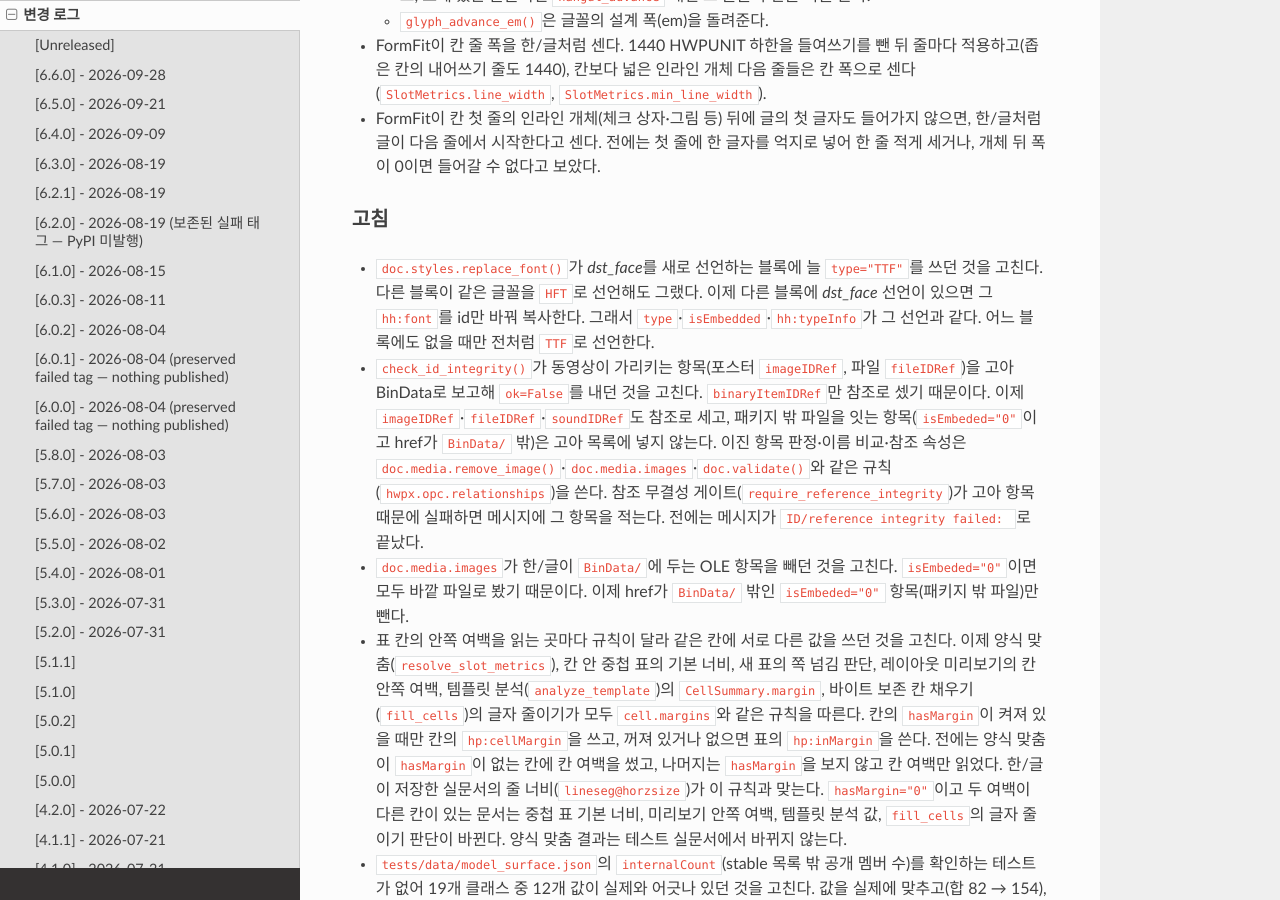
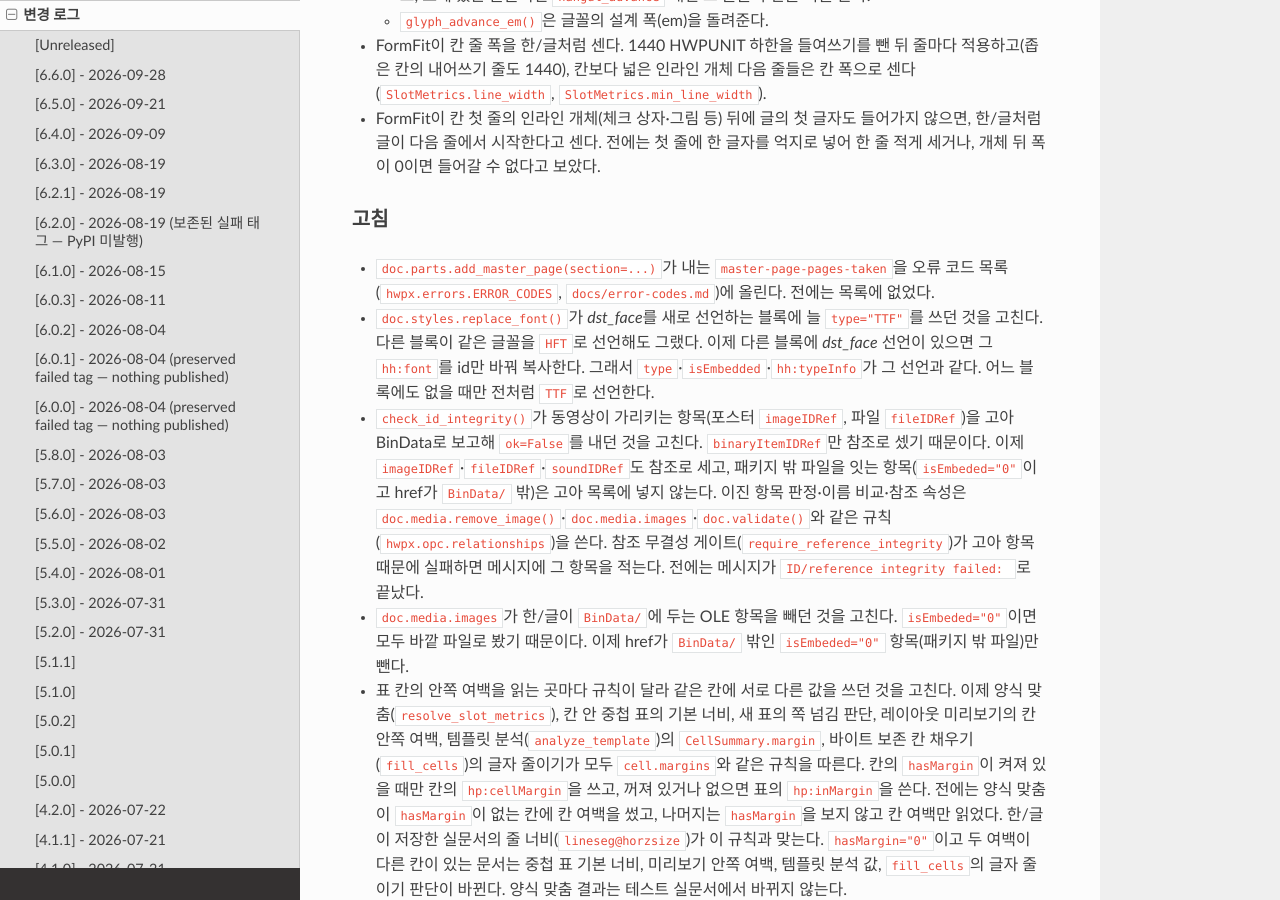
Before and after one commit to airmang/python-hwpx, a Sphinx documentation site: the page built from docs/changelog.md, in a window 1280 px wide and 900 px high, scrolled down 1327 px. Built offline with Sphinx 7.4.7 and the Read the Docs theme 3.1.0, drawn with Linux system fonts in a browser that asks for light colours.

Commit message:
fix(errors): register master-page-pages-taken
doc.parts.add_master_page(section=...) raises master-page-pages-taken
when the section already has a master page for the same pages, but the
code was missing from hwpx.errors.ERROR_CODES and docs/error-codes.md.
The error census lock still predated it, so test_every_raised_code_is_registered
passed only until the next change regenerates the lock. The code is now
registered and the lock regenerated.

Co-Authored-By: Claude Opus 5.5 <noreply@anthropic.com>

```diff
--- a/CHANGELOG.md
+++ b/CHANGELOG.md
@@ -56,6 +56,8 @@
 
 ### 고침
 
+- `doc.parts.add_master_page(section=...)`가 내는 `master-page-pages-taken`을 오류 코드 목록
+  (`hwpx.errors.ERROR_CODES`, `docs/error-codes.md`)에 올린다. 전에는 목록에 없었다.
 - `doc.styles.replace_font()`가 *dst_face*를 새로 선언하는 블록에 늘 `type="TTF"`를 쓰던 것을
   고친다. 다른 블록이 같은 글꼴을 `HFT`로 선언해도 그랬다. 이제 다른 블록에 *dst_face* 선언이
   있으면 그 `hh:font`를 id만 바꿔 복사한다. 그래서 `type`·`isEmbedded`·`hh:typeInfo`가 그 선언과
```
Also changed, not shown: docs/error-codes.md (+1 -0 lines), 2 other files.
